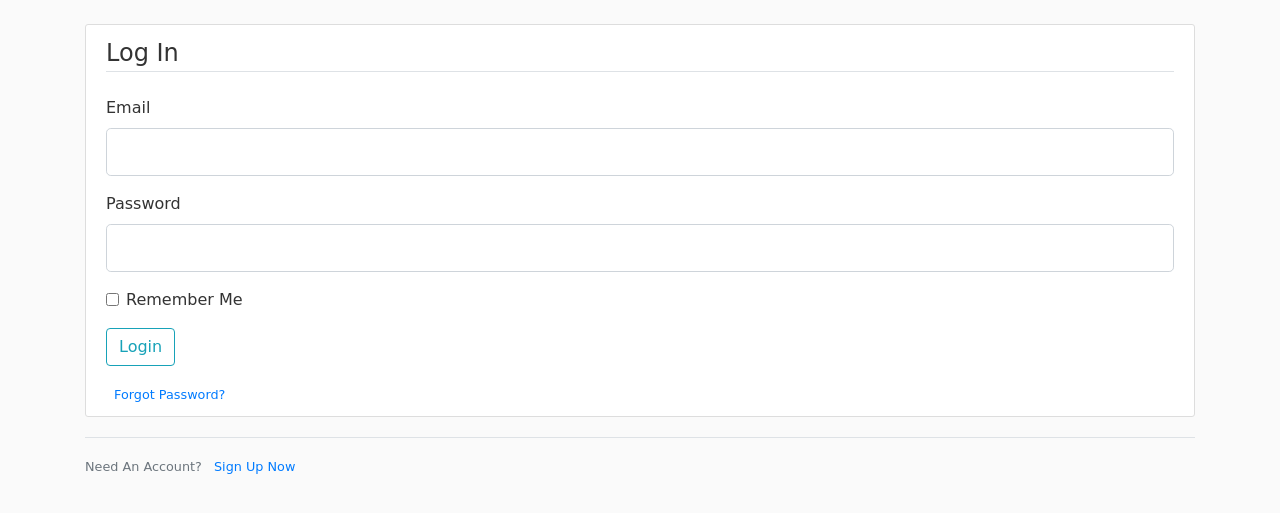
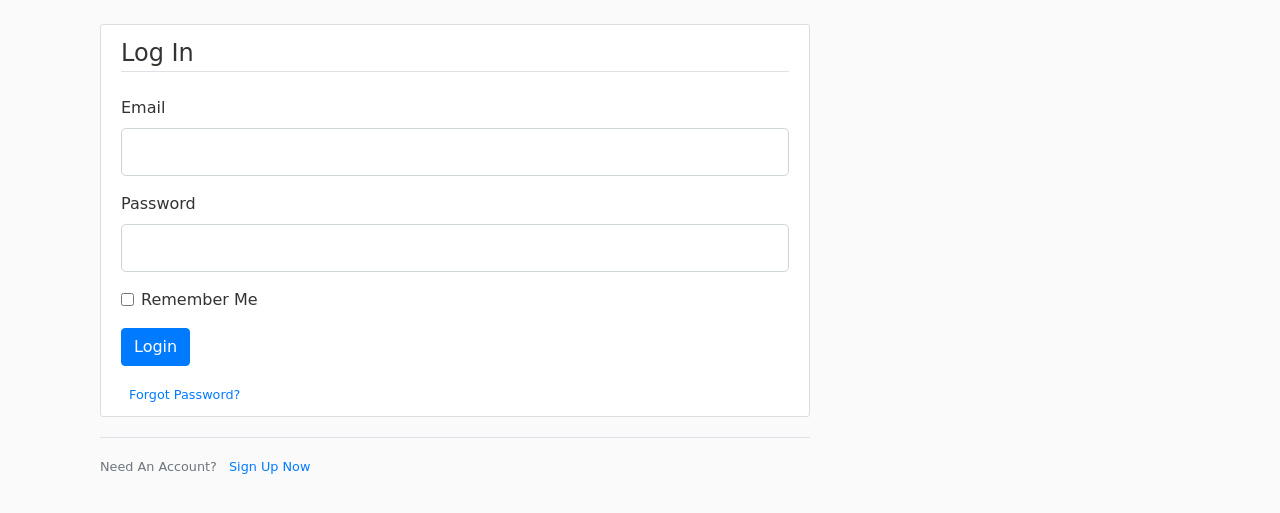
Before and after one commit to BlkYass/SPA_Python, a Flask app: page /login in a window 1280 px wide. Shown: the part 56-569 px from the top of the page. Run offline with Flask 2, Linux system fonts and the light colour scheme; some libraries are stand-ins or nearby versions.

Commit message:
adding bootstrap container and column of class col-md-8 making the size of the form a bit larger an more visible

```diff
--- a/app/templates/login.html
+++ b/app/templates/login.html
@@ -1,5 +1,8 @@
 {% extends "layout.html" %}
 {% block content %}
+ <main class="container">
+      <div class="row">
+        <div class="col-md-8">
     <div class="content-section">
         <form method="POST" action="">
             {{ form.hidden_tag() }}
@@ -37,7 +40,7 @@
                 </div>
             </fieldset>
             <div class="form-group">
-                {{ form.submit(class="btn btn-outline-info") }}
+                {{ form.submit(class="btn btn-primary") }}
             </div>
             <small class="text-muted ml-2">
                 <a href="#">Forgot Password?</a>
@@ -49,4 +52,8 @@
             Need An Account? <a class="ml-2" href="{{ url_for('register') }}">Sign Up Now</a>
         </small>
     </div>
+</main>
+</div>
+</div>
+
 {% endblock content %}
```
